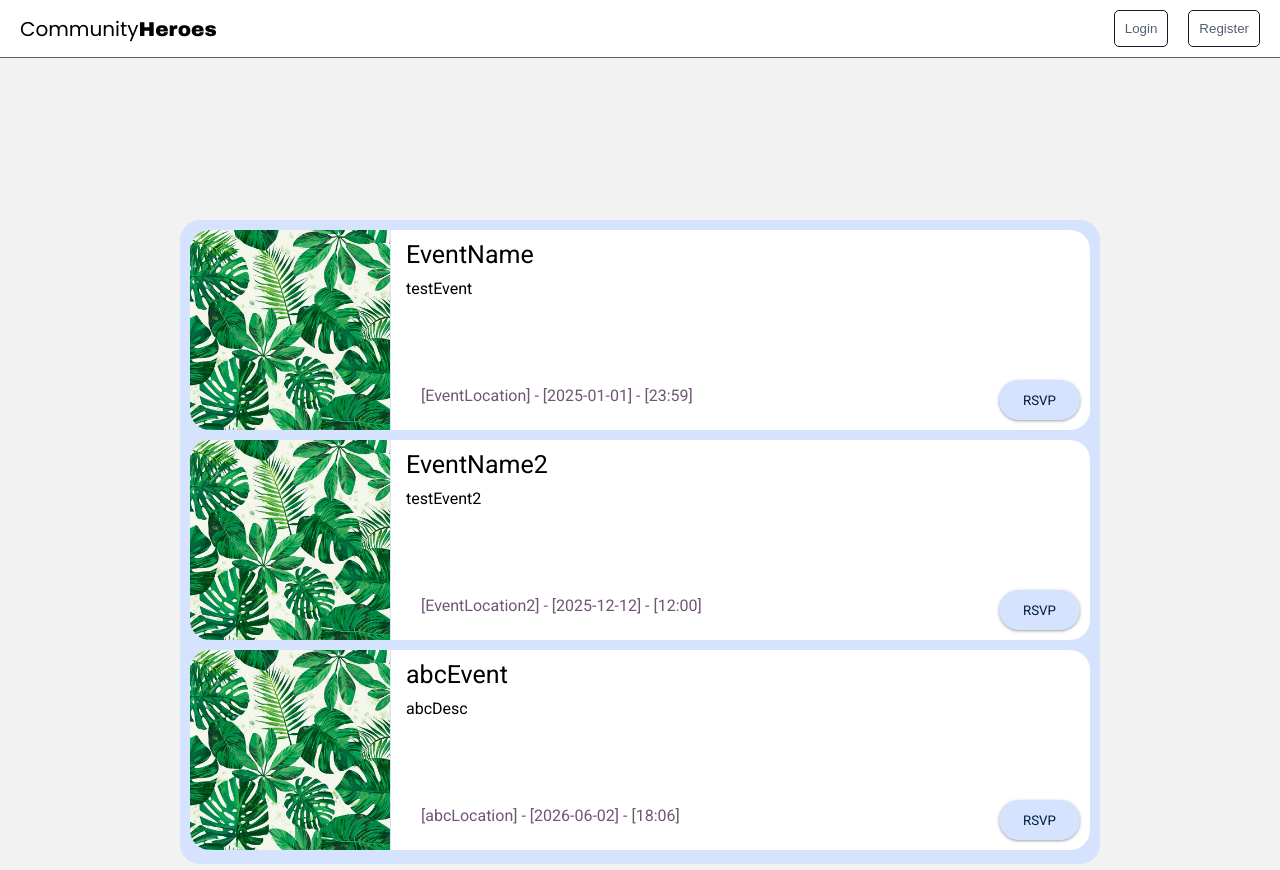
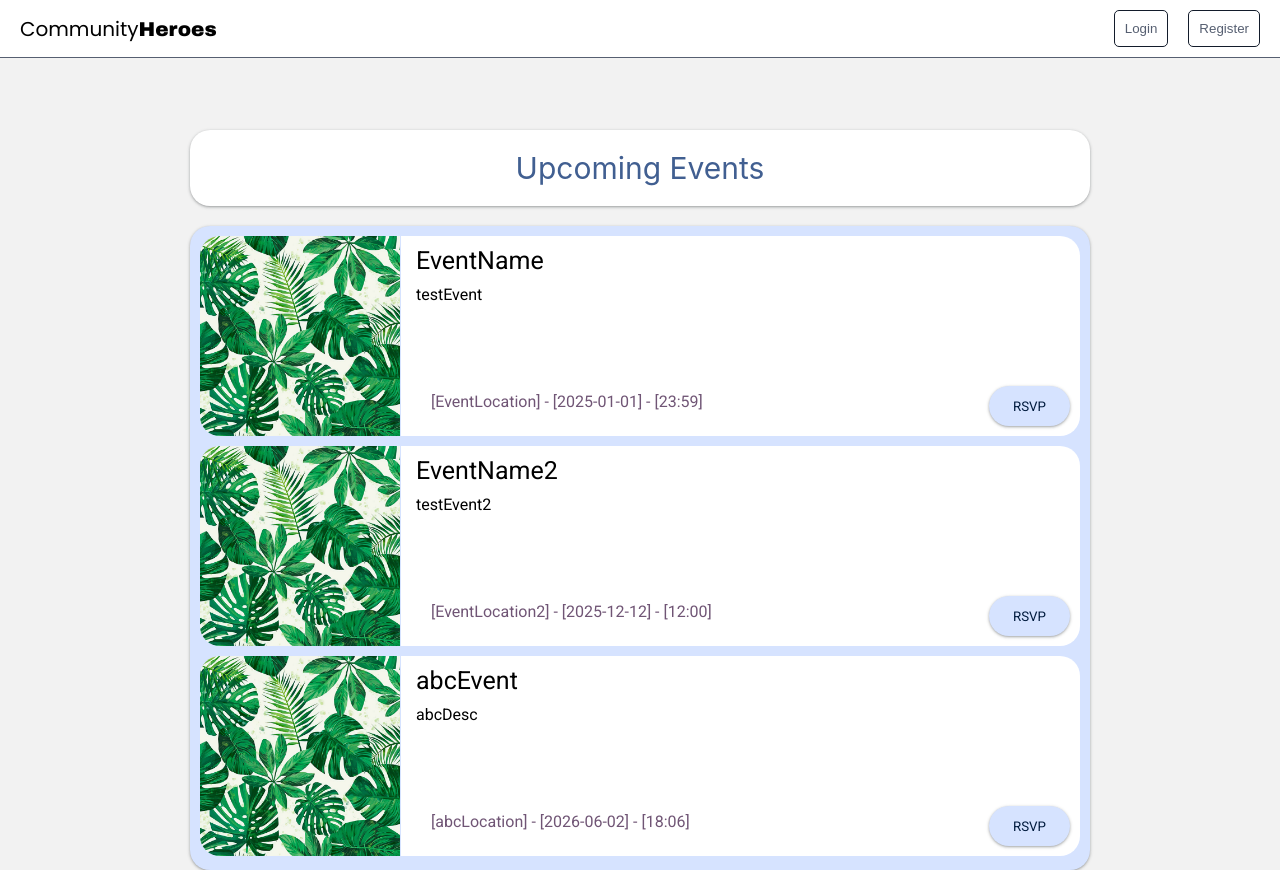
Before and after one commit to tester-1226/cm, a React (Create React App) app: page / in a window 1280 px wide. Built offline with nearby package versions, Linux system fonts and the light colour scheme.

Commit message:
list event component

```diff
--- a/src/css/global.css
+++ b/src/css/global.css
@@ -61,17 +61,32 @@ body{
     outline: none;
 }
 
-.material-listwrapper{
+.list-container{
+    margin-top: 130px;
     width: 80%;
     margin-left: auto;
     margin-right: auto;
-    margin-top: 200px;
+    max-width: 900px;
+}
+
+.list-title{
+    text-align: center;
+    padding: 20px;
+    font-size: 30px;
+    margin-bottom: 20px;
+    background-color: var(--background);
+    color: var(--primary);
+    border-radius: 20px;
+    box-shadow: rgba(60, 64, 67, 0.3) 0px 1px 2px 0px, rgba(60, 64, 67, 0.15) 0px 1px 3px 1px;
+}
+
+.material-listwrapper{
     background-color: var(--primary-container);
     border-radius: 20px;
     height: fit-content;
     padding: 10px;
     padding-bottom: 4px;
-    max-width: 900px;
+    box-shadow: rgba(60, 64, 67, 0.3) 0px 1px 2px 0px, rgba(60, 64, 67, 0.15) 0px 1px 3px 1px;
 }
 
 .material-eventbox{
```
